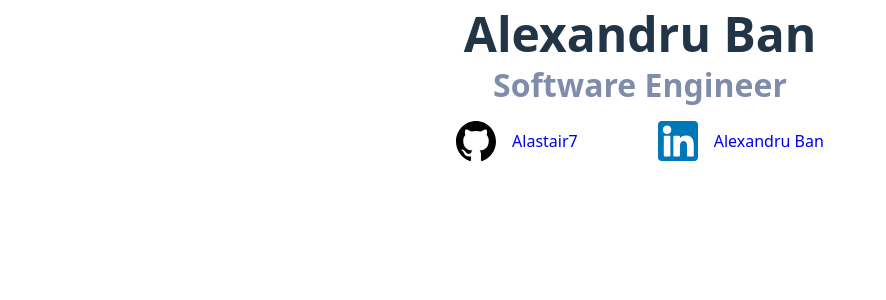
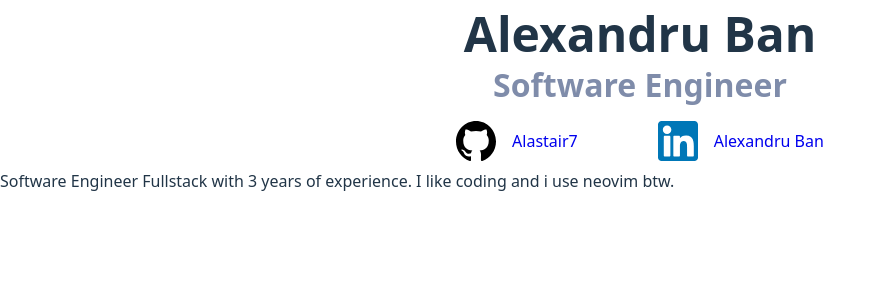
Before and after one commit to Alastair7/portfolio, a React (Vite) app: page / in a window 1280 px wide. Shown: the top 300 px of the page, without its empty margins (0-886 px from the left). Built offline with nearby package versions, Linux system fonts and the light colour scheme.

Commit message:
Start working on the about component

```diff
--- /dev/null
+++ b/src/components/about/About.tsx
@@ -0,0 +1,27 @@
+import { useEffect, useState } from 'react';
+
+export const About = () => {
+  const startDate = new Date(2021, 0, 11);
+  const [experience, setExperience] = useState<number>(0);
+
+  useEffect(() => {
+    const currentTime = new Date();
+    let currentExperience = Math.abs(startDate.getFullYear() - currentTime.getFullYear());
+    const anniversary = new Date(currentTime.getFullYear(), 0, 11);
+
+    if (currentTime < anniversary) {
+      currentExperience -= 1;
+    }
+
+    setExperience(currentExperience);
+  }, []);
+
+  return (
+    <>
+      <p>
+        Software Engineer Fullstack with {experience} years of experience. I like coding and i use
+        neovim btw.
+      </p>
+    </>
+  );
+};
--- a/src/components/sidebar/SideBar.tsx
+++ b/src/components/header/HeaderInfo.tsx
@@ -1,9 +1,9 @@
-import './SideBar.scss';
+import './HeaderInfo.scss';
 import GithubIcon from '../../assets/icons/github.svg?react';
 import LinkednIcon from '../../assets/icons/linkedn.svg?react';
 import { LinkButton } from '../../shared/buttons/LinkButton';
 
-export const SideBar = () => {
+export const HeaderInfo = () => {
   return (
     <header className="header">
       <div className="header__title">
--- a/src/pages/HomePage.tsx
+++ b/src/pages/HomePage.tsx
@@ -1,9 +1,11 @@
-import { SideBar } from '../components/sidebar/SideBar';
+import { About } from '../components/about/About';
+import { HeaderInfo } from '../components/header/HeaderInfo';
 
 export const HomePage = () => {
   return (
     <div>
-      <SideBar />
+      <HeaderInfo />
+      <About />
     </div>
   );
 };
```
Also changed, not shown: src/components/header/HeaderInfo.scss (renamed from src/components/sidebar/SideBar.scss).
